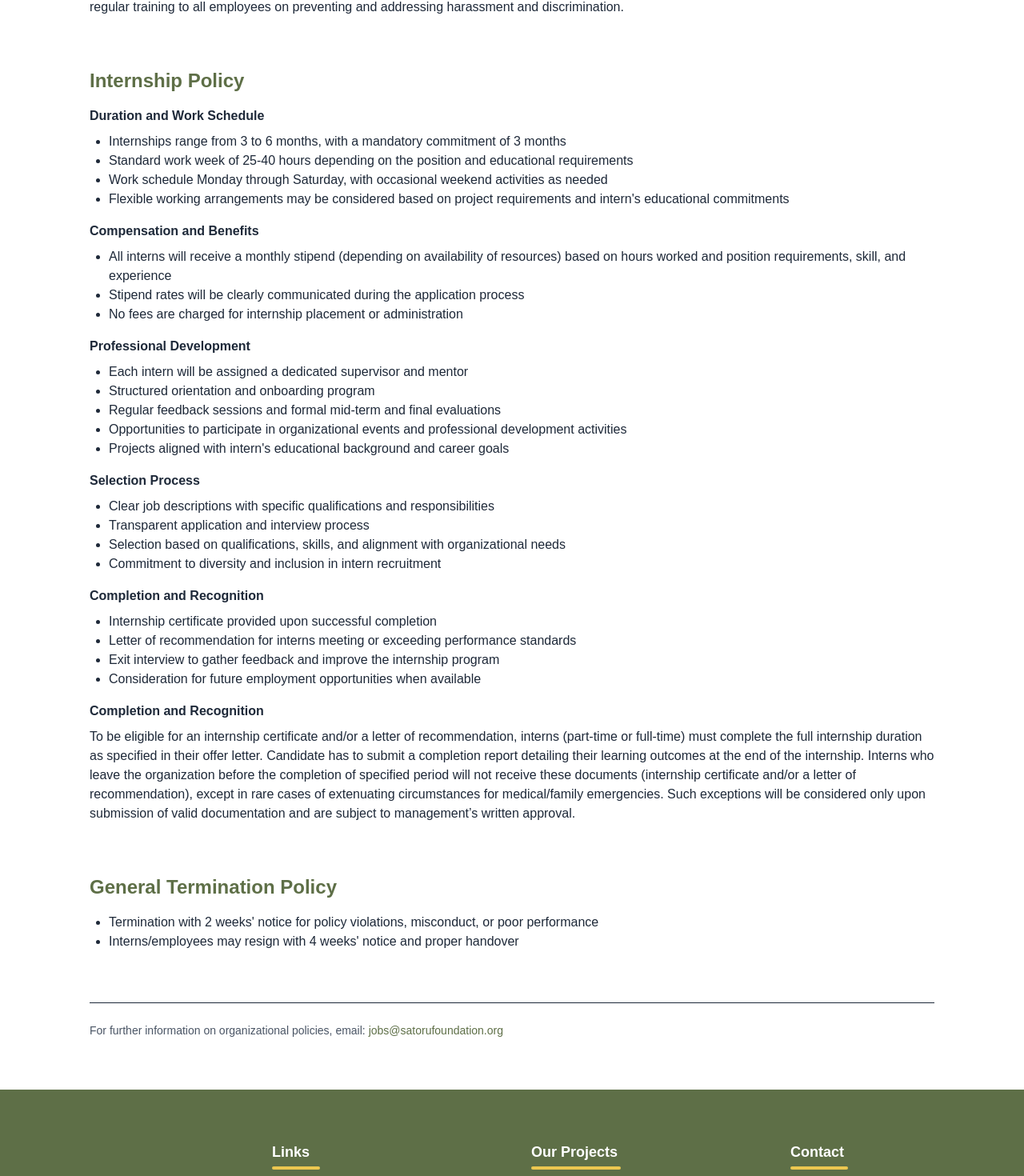
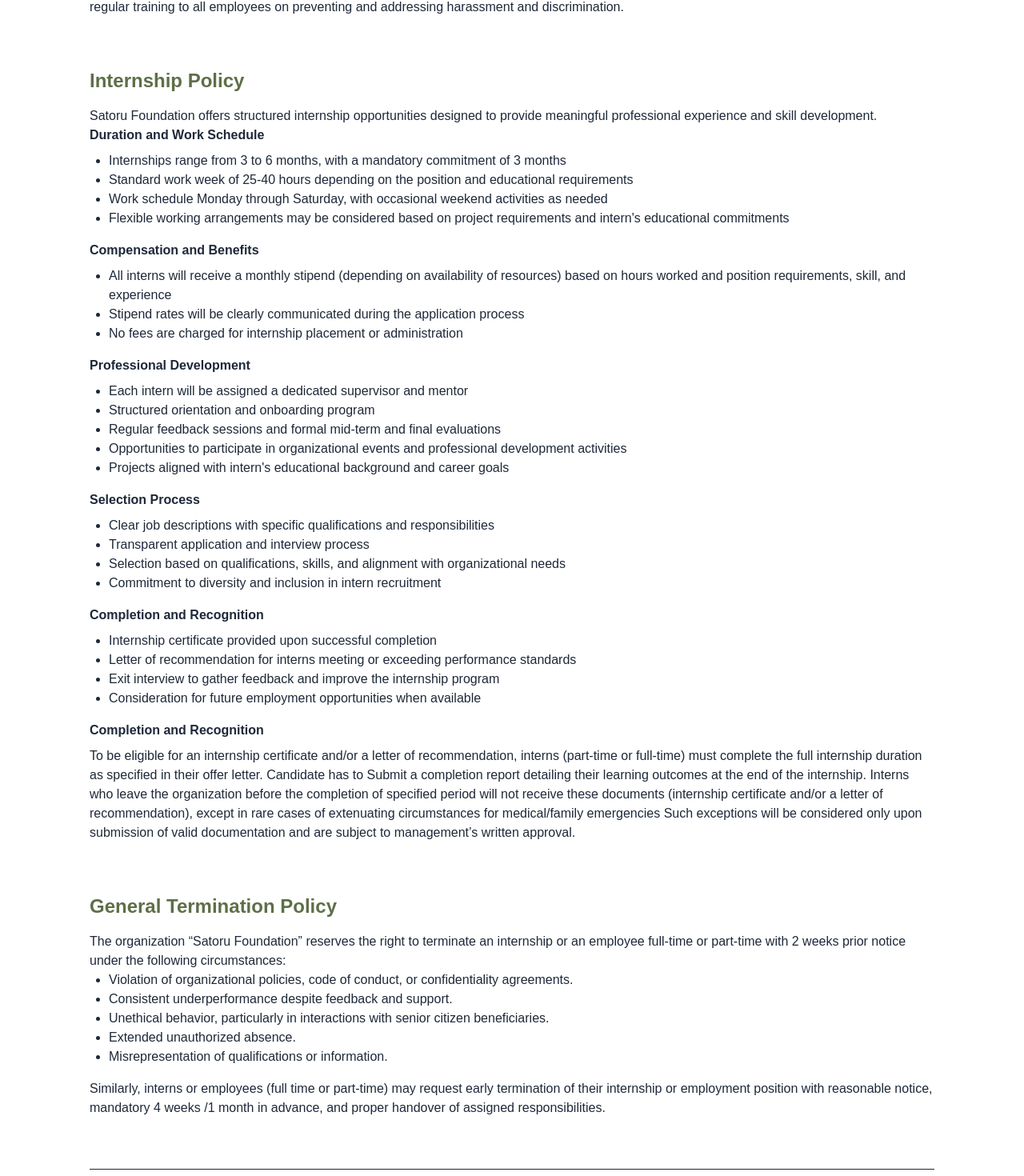
Before and after one commit to Satoru-Foundation/web, a Next.js app: page /organizational-policy in a window 1280 px wide. Shown: the part 1151-2621 px from the top of the page at 80% size. Built offline with nearby package versions, Linux system fonts and the light colour scheme.

Commit message:
Changed the content in the General Terminations section

```diff
--- a/src/app/organizational-policy/page.js
+++ b/src/app/organizational-policy/page.js
@@ -26,7 +26,7 @@
           <div>
             <h2 className="text-2xl font-semibold text-[#5e6f47] mb-4">Equal Opportunity and Non-Discrimination Policy</h2>
             <p className="mb-4">
-              Satoru Foundation is committed to providing equal opportunities to all individuals irrespective of sex, gender, gender identity or expression, age, caste, religion, colour, race, national origin, ancestry, ethnicity, disability, marital status, sexual orientation, or any other characteristic protected by applicable law.
+             Satoru Foundation is committed to providing equal opportunities to all individuals irrespective of sex, gender, gender identity or expression, age, caste, religion, colour, race, national origin, ancestry, ethnicity, disability, marital status, sexual orientation, or any other characteristic protected by applicable law.
             </p>
             <p className="mb-4">
               The Foundation implements this policy in all aspects of employment including recruitment, hiring, placement, promotion, transfer, compensation, training, and termination. All employees are expected to uphold these principles in all interactions within and on behalf of the Organization.
@@ -39,7 +39,7 @@
           <div>
             <h2 className="text-2xl font-semibold text-[#5e6f47] mb-4">Dignity at Work Policy</h2>
             <p className="mb-4">
-              All employees and associates of Satoru Foundation have the right to be treated with dignity and respect. The Foundation is committed to maintaining a work environment free from all forms of harassment, bullying, and discrimination.
+             All employees and associates of Satoru Foundation have the right to be treated with dignity and respect. The Foundation is committed to maintaining a work environment free from all forms of harassment, bullying, and discrimination.
             </p>
             <p className="mb-4">
               Harassment includes unwelcome conduct, whether verbal, physical, or visual, that is based on a person's protected status. Examples include offensive jokes, slurs, physical assaults, threats, intimidation, ridicule, insults, offensive pictures, and interference with work performance.
@@ -54,7 +54,7 @@
               </ul>
             </p>
             <p className="mb-4">
-              All complaints will be promptly investigated within 30 days while maintaining confidentiality to the extent possible. Appropriate disciplinary action, up to and including termination, will be taken against individuals found to have violated this policy.
+              All complaints will be promptly investigated within 30 days while maintaining confidentiality to the extent possible. Appropriate disciplinary action, up to and including termination, will be taken against individuals found to have violated this policy
             </p>
             <p>
               Satoru Foundation strictly prohibits retaliation against anyone who reports harassment or participates in an investigation. The Foundation will provide regular training to all employees on preventing and addressing harassment and discrimination.
@@ -63,6 +63,9 @@
 
           <div>
             <h2 className="text-2xl font-semibold text-[#5e6f47] mb-4">Internship Policy</h2>
+            <p>
+Satoru Foundation offers structured internship opportunities designed to provide meaningful professional experience and skill development.
+</p>
             <p className="mb-2 font-semibold">Duration and Work Schedule</p>
             <ul className="list-disc pl-6 mb-4">
               <li>Internships range from 3 to 6 months, with a mandatory commitment of 3 months</li>
@@ -105,16 +108,21 @@
 
             <p className="mb-2 font-semibold">Completion and Recognition</p>
             <p>
-              To be eligible for an internship certificate and/or a letter of recommendation, interns (part-time or full-time) must complete the full internship duration as specified in their offer letter. Candidate has to submit a completion report detailing their learning outcomes at the end of the internship. Interns who leave the organization before the completion of specified period will not receive these documents (internship certificate and/or a letter of recommendation), except in rare cases of extenuating circumstances for medical/family emergencies. Such exceptions will be considered only upon submission of valid documentation and are subject to management’s written approval.
+              To be eligible for an internship certificate and/or a letter of recommendation, interns (part-time or full-time) must complete the full internship duration as specified in their offer letter. Candidate has to Submit a completion report detailing their learning outcomes at the end of the internship. Interns who leave the organization before the completion of specified period will not receive these documents (internship certificate and/or a letter of recommendation), except in rare cases of extenuating circumstances for medical/family emergencies Such exceptions will be considered only upon submission of valid documentation and are subject to management’s written approval.
             </p>
           </div>
 
           <div>
             <h2 className="text-2xl font-semibold text-[#5e6f47] mb-4">General Termination Policy</h2>
+            <p>The organization “Satoru Foundation” reserves the right to terminate an internship or an employee full-time or part-time with 2 weeks prior notice under the following circumstances:</p>
             <ul className="list-disc pl-6 mb-4">
-              <li>Termination with 2 weeks' notice for policy violations, misconduct, or poor performance</li>
-              <li>Interns/employees may resign with 4 weeks' notice and proper handover</li>
+              <li>Violation of organizational policies, code of conduct, or confidentiality agreements.</li>
+              <li>Consistent underperformance despite feedback and support.</li>
+              <li>Unethical behavior, particularly in interactions with senior citizen beneficiaries.</li>
+              <li>Extended unauthorized absence.</li>
+              <li>Misrepresentation of qualifications or information.</li>
             </ul>
+            <p>Similarly, interns or employees (full time or part-time) may request early termination of their internship or employment position with reasonable notice, mandatory 4 weeks /1 month in advance, and proper handover of assigned responsibilities.</p>
           </div>
 
           <div className="border-t pt-6">
```
